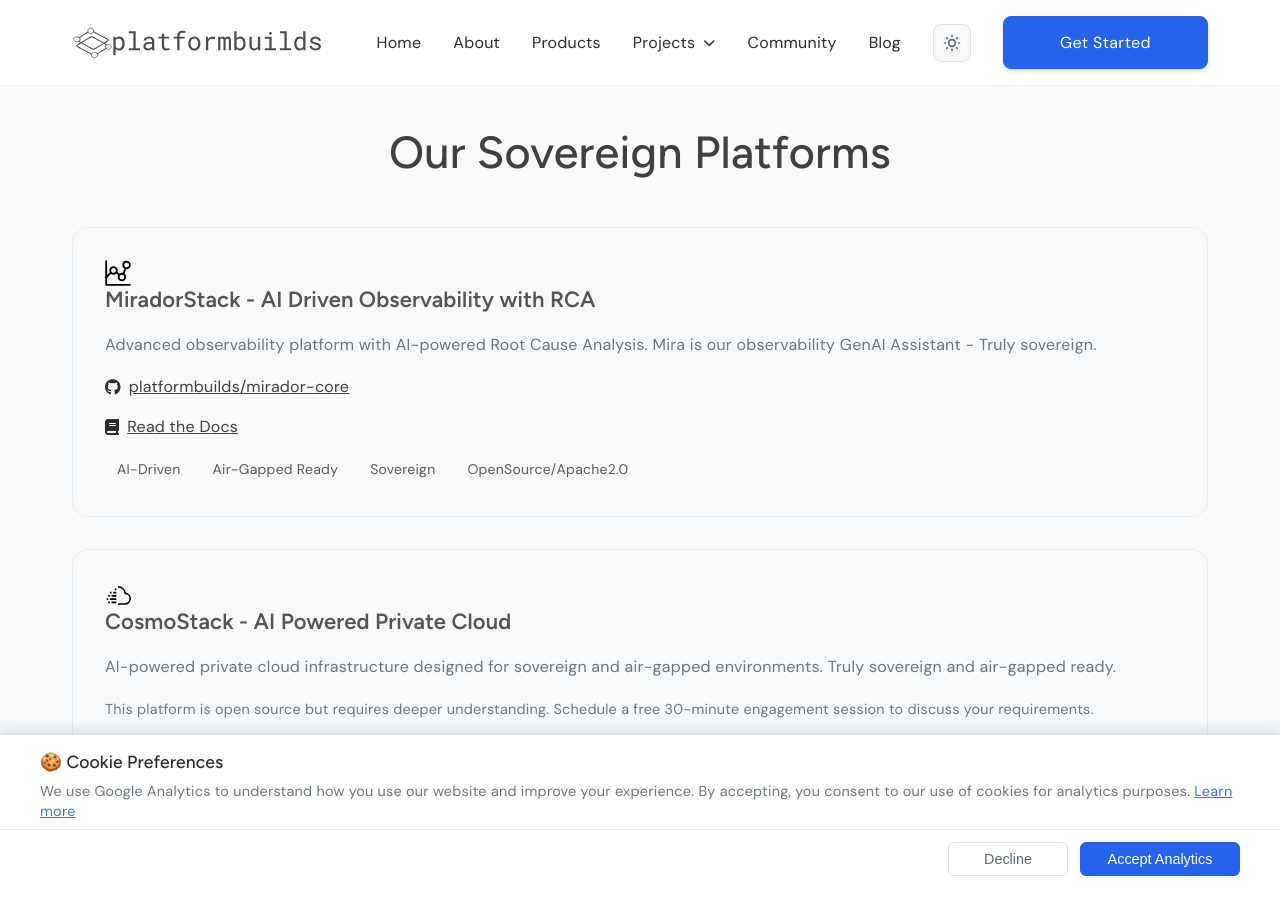
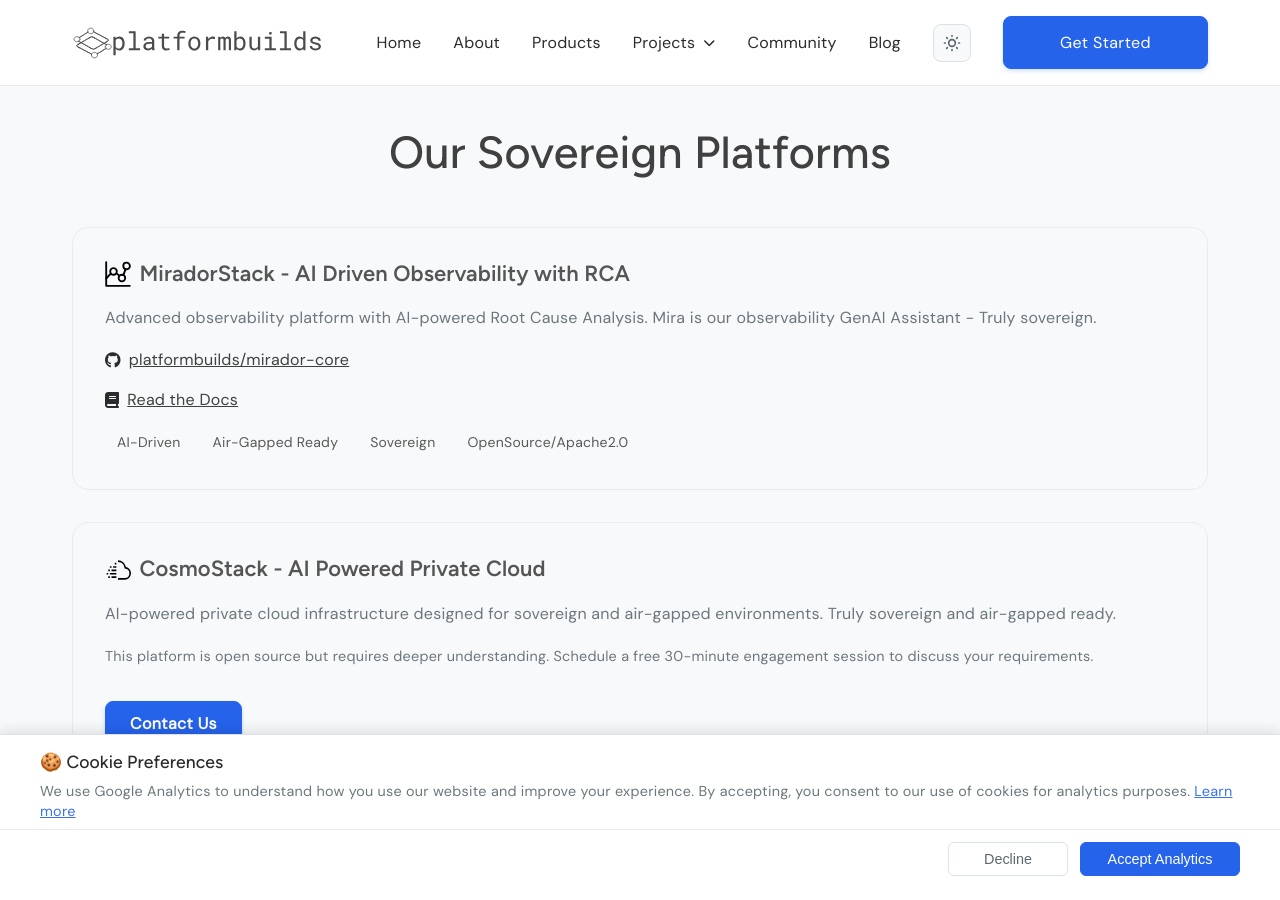
Before and after one commit to platformbuilds/platformbuilds-site, a Jekyll site: the page built from products.md, in a window 1280 px wide and 900 px high, scrolled down 454 px. Built offline with Jekyll 4.4.1, drawn with Linux system fonts in a browser that asks for light colours.

Commit message:
Fix icon and text alignment in Our Sovereign Platforms section

```diff
--- a/products.md
+++ b/products.md
@@ -25,7 +25,7 @@
         <div class="grid grid-1" style="gap: 2rem;">
             <!-- MiradorStack -->
             <div class="card" style="background-color: var(--bg-secondary);">
-                <h3 style="color: var(--color-primary); margin-bottom: 1rem; white-space: nowrap;"><img src="/logos/miradorstack-logo.svg" alt="Observability" class="miradorstack-logo" style="height: 1.2em; vertical-align: middle; margin-right: 0.5rem;"> MiradorStack - AI Driven Observability with RCA</h3>
+                <h3 style="color: var(--color-primary); margin-bottom: 1rem; white-space: nowrap; display: flex; align-items: center;"><img src="/logos/miradorstack-logo.svg" alt="Observability" class="miradorstack-logo" style="height: 1.2em; vertical-align: middle; margin-right: 0.5rem;"> MiradorStack - AI Driven Observability with RCA</h3>
                 <p style="margin-bottom: 1rem;">
                     Advanced observability platform with AI-powered Root Cause Analysis. Mira is our observability GenAI Assistant - Truly sovereign.
                 </p>
@@ -51,7 +51,7 @@
 
             <!-- CosmoStack -->
             <div class="card" style="background-color: var(--bg-secondary);">
-                <h3 style="color: var(--color-primary); margin-bottom: 1rem; white-space: nowrap;"><img src="/logos/cosmostack-logo.svg" alt="Private Cloud" class="cosmostack-logo" style="height: 1.2em; vertical-align: middle; margin-right: 0.5rem;"> CosmoStack - AI Powered Private Cloud</h3>
+                <h3 style="color: var(--color-primary); margin-bottom: 1rem; white-space: nowrap; display: flex; align-items: center;"><img src="/logos/cosmostack-logo.svg" alt="Private Cloud" class="cosmostack-logo" style="height: 1.2em; vertical-align: middle; margin-right: 0.5rem;"> CosmoStack - AI Powered Private Cloud</h3>
                 <p style="margin-bottom: 1rem;">
                     AI-powered private cloud infrastructure designed for sovereign and air-gapped environments. Truly sovereign and air-gapped ready.
                 </p>
@@ -70,7 +70,7 @@
 
             <!-- Cosmolet -->
             <div class="card" style="background-color: var(--bg-secondary);">
-                <h3 style="color: var(--color-primary); margin-bottom: 1rem; white-space: nowrap;"><img src="/logos/cosmolet-logo.svg" alt="Load Balancer" class="cosmolet-logo" style="height: 1.2em; vertical-align: middle; margin-right: 0.5rem;"> Cosmolet - Kubernetes L3 Load Balancer</h3>
+                <h3 style="color: var(--color-primary); margin-bottom: 1rem; white-space: nowrap; display: flex; align-items: center;"><img src="/logos/cosmolet-logo.svg" alt="Load Balancer" class="cosmolet-logo" style="height: 1.2em; vertical-align: middle; margin-right: 0.5rem;"> Cosmolet - Kubernetes L3 Load Balancer</h3>
                 <p style="margin-bottom: 1rem;">
                     Horizontally scalable Kubernetes L3 Load Balancer using BGP. Fusion of Bare Metal Network & Kubernetes SDN for air-gapped & sensitive data centers. Truly agnostic & sovereign.
                 </p>
@@ -91,7 +91,7 @@
 
             <!-- VaultStack -->
             <div class="card" style="background-color: var(--bg-secondary);">
-                <h3 style="color: var(--color-primary); margin-bottom: 1rem; white-space: nowrap;"><img src="/logos/vaultstack-logo.svg" alt="Key Management" class="vaultstack-logo" style="height: 1.2em; vertical-align: middle; margin-right: 0.5rem;"> VaultStack - Centralised Key Management</h3>
+                <h3 style="color: var(--color-primary); margin-bottom: 1rem; white-space: nowrap; display: flex; align-items: center;"><img src="/logos/vaultstack-logo.svg" alt="Key Management" class="vaultstack-logo" style="height: 1.2em; vertical-align: middle; margin-right: 0.5rem;"> VaultStack - Centralised Key Management</h3>
                 <p style="margin-bottom: 1rem;">
                     Centralised Key Management System backed by HSM and PCI DSS Ready. Uses REST API with OpenAPI Spec. Truly sovereign.
                 </p>
@@ -113,7 +113,7 @@
 
             <!-- CodeStack -->
             <div class="card" style="background-color: var(--bg-secondary);">
-                <h3 style="color: var(--color-primary); margin-bottom: 1rem; white-space: nowrap;"><img src="/logos/codestack-logo.svg" alt="Code Pipeline" class="codestack-logo" style="height: 1.2em; vertical-align: middle; margin-right: 0.5rem;"> CodeStack - Code → Test → CI/CD</h3>
+                <h3 style="color: var(--color-primary); margin-bottom: 1rem; white-space: nowrap; display: flex; align-items: center;"><img src="/logos/codestack-logo.svg" alt="Code Pipeline" class="codestack-logo" style="height: 1.2em; vertical-align: middle; margin-right: 0.5rem;"> CodeStack - Code → Test → CI/CD</h3>
                 <p style="margin-bottom: 1rem;">
                     The vibe coding GenAI platform for air-gapped, regulated and sovereign industries. Code → Test → CI/CD pipeline. Truly sovereign.
                 </p>
```
